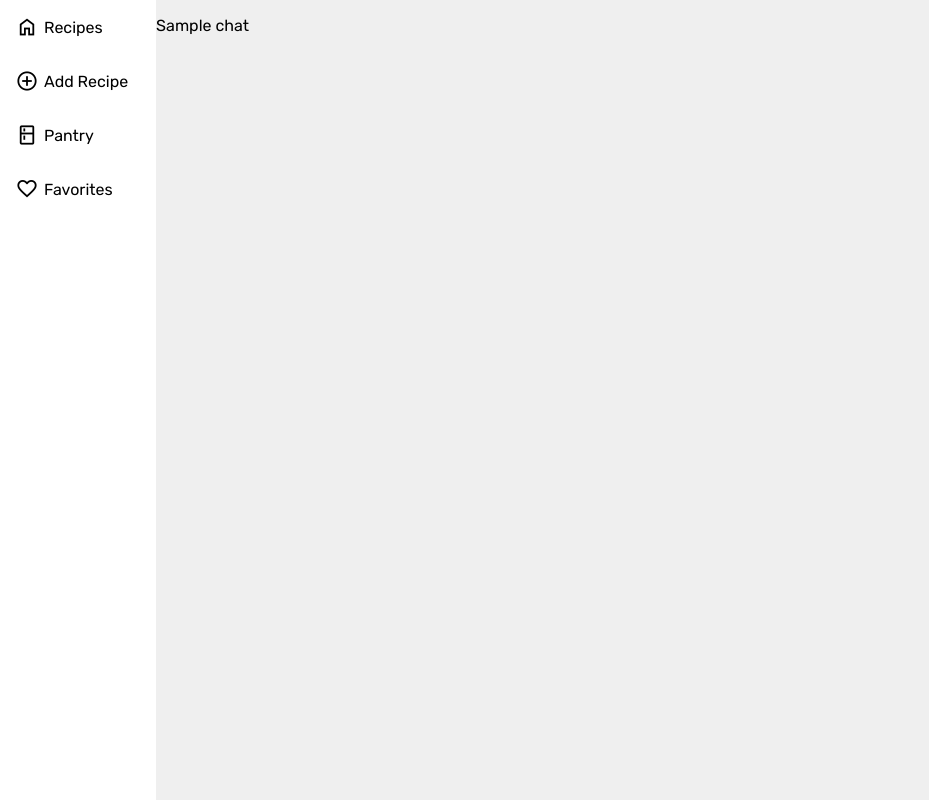
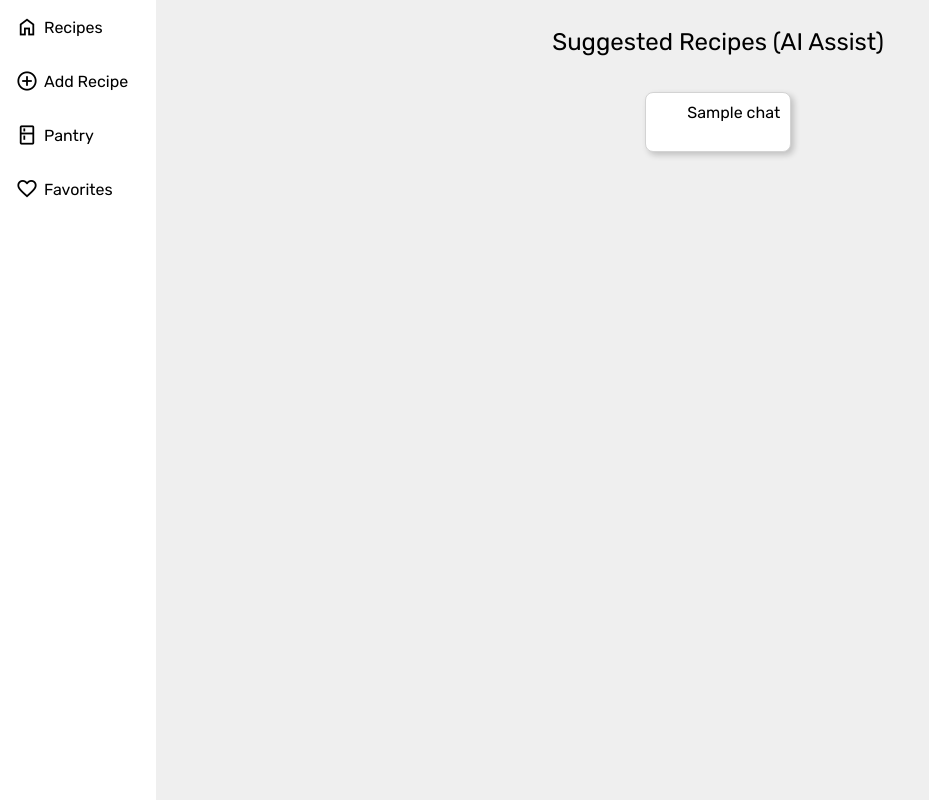
Before and after one commit to sharahe/Recipe-App, a Flask app: template templates/suggest.html in a window 1280 px wide. Shown: the whole page, without its empty margins (0-929 px from the left). Run offline with Flask 3, Linux system fonts and the light colour scheme; the template is opened without the code that fills it: most values are stand-ins (such as "Sample title", 1, 10 or a date in 2020).

Commit message:
updated suggested recipe styles

```diff
--- /dev/null
+++ b/static/suggest.css
@@ -0,0 +1,8 @@
+.gpt-response {
+  width: 100%;
+  border: 1px solid lightgray;
+  border-radius: 8px;
+  box-shadow: 3px 3px 6px rgba(0, 0, 0, 0.2);
+  padding: 10px;
+  background-color: white;
+}
--- a/templates/recipes.html
+++ b/templates/recipes.html
@@ -3,7 +3,7 @@
 <div class="input-wrapper">
   <div class="search-bar-wrapper">
     <span class="material-symbols-outlined"> search </span>
-    <form action="/recipes/search">
+    <form class="search-form" action="/recipes/search">
       <input
         placeholder="What do you want to cook today?"
         type="text"
--- a/templates/suggest.html
+++ b/templates/suggest.html
@@ -1,4 +1,11 @@
 {% extends "base.html" %} {% block title %} Suggest Recipes {% endblock %} {%
 block body %}
-<pre>{{chat}}</pre>
+<div class="column align-center">
+  <div class="center-header">Suggested Recipes (AI Assist)</div>
+  <div class="recipe-details">
+    <pre class="gpt-response align-center">
+        {{chat}}
+    </pre>
+  </div>
+</div>
 {% endblock %}
```
